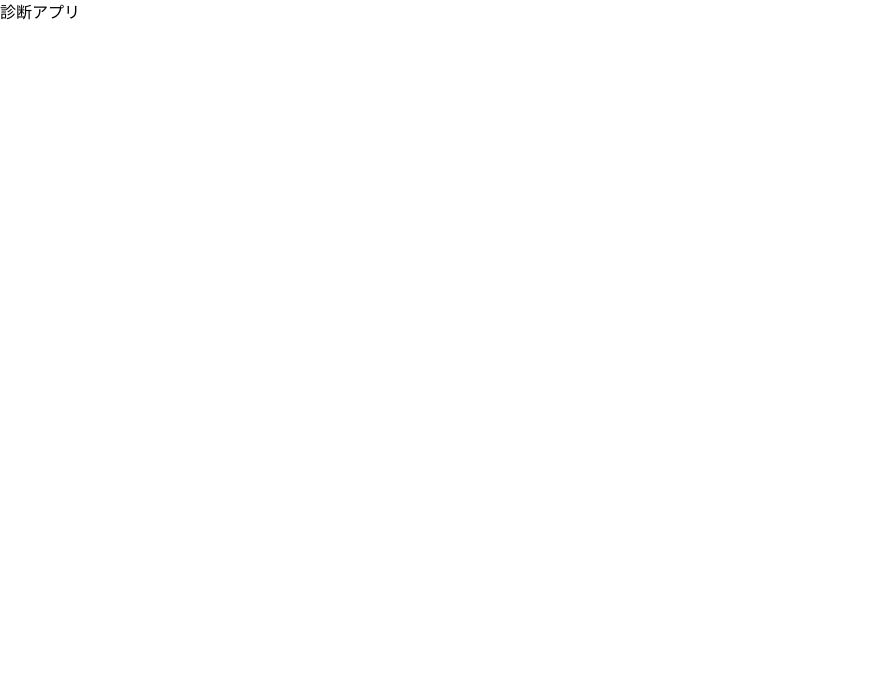
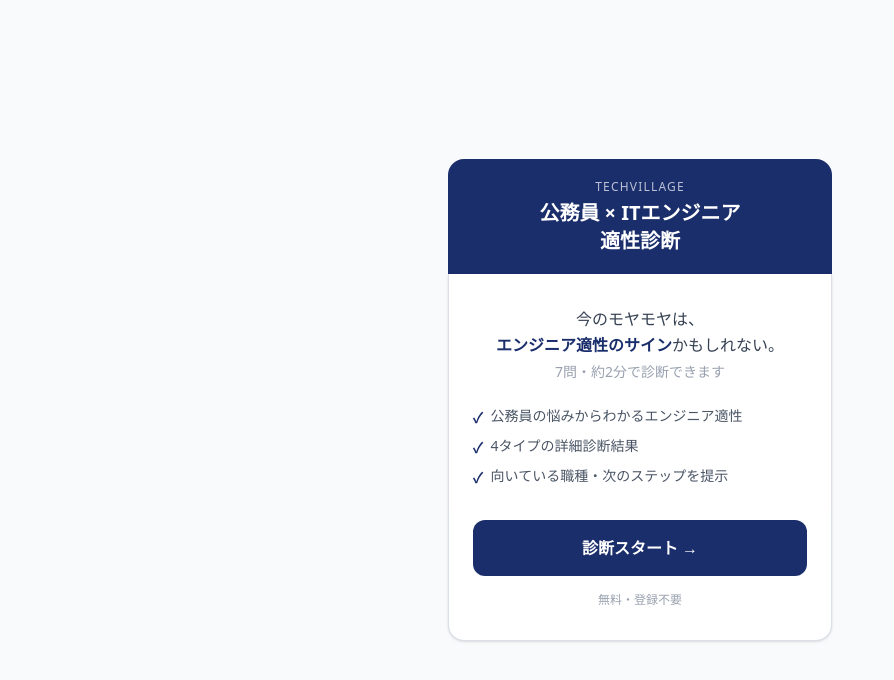
Before and after one commit to techwebvillage/diagnosis, a Next.js app: page / in a window 1280 px wide. Shown: the top 680 px of the page, without its empty margins (0-894 px from the left). Built offline with nearby package versions, Linux system fonts and the light colour scheme.

Commit message:
feat: TOP ページ + SEO meta タグ

```diff
--- a/app/layout.tsx
+++ b/app/layout.tsx
@@ -1,33 +1,25 @@
-import type { Metadata } from "next";
-import { Geist, Geist_Mono } from "next/font/google";
-import "./globals.css";
-
-const geistSans = Geist({
-  variable: "--font-geist-sans",
-  subsets: ["latin"],
-});
-
-const geistMono = Geist_Mono({
-  variable: "--font-geist-mono",
-  subsets: ["latin"],
-});
+import type { Metadata } from 'next'
+import './globals.css'
 
 export const metadata: Metadata = {
-  title: "Create Next App",
-  description: "Generated by create next app",
-};
+  title: '公務員 × ITエンジニア適性診断 | TechVillage',
+  description:
+    '今のモヤモヤは、エンジニア適性のサインかもしれない。公務員としての違和感からわかるITエンジニアとの相性診断。7問・約2分で診断できます。',
+  openGraph: {
+    title: '公務員 × ITエンジニア適性診断',
+    description: 'あなたのモヤモヤはエンジニア適性のサインかもしれない。',
+    type: 'website',
+  },
+}
 
 export default function RootLayout({
   children,
-}: Readonly<{
-  children: React.ReactNode;
-}>) {
+}: {
+  children: React.ReactNode
+}) {
   return (
-    <html
-      lang="en"
-      className={`${geistSans.variable} ${geistMono.variable} h-full antialiased`}
-    >
-      <body className="min-h-full flex flex-col">{children}</body>
+    <html lang="ja">
+      <body className="bg-gray-50 font-sans">{children}</body>
     </html>
-  );
+  )
 }
--- a/app/page.tsx
+++ b/app/page.tsx
@@ -1,3 +1,50 @@
+import Link from 'next/link'
+
 export default function Home() {
-  return <main><h1>診断アプリ</h1></main>
+  return (
+    <main className="min-h-screen flex flex-col items-center justify-center px-4 py-12">
+      <div className="w-full max-w-sm">
+        {/* ヘッダー */}
+        <div className="bg-navy text-white rounded-t-2xl px-6 py-5 text-center">
+          <p className="text-xs opacity-70 tracking-widest uppercase mb-1">TechVillage</p>
+          <h1 className="text-xl font-bold leading-snug">
+            公務員 × ITエンジニア<br />適性診断
+          </h1>
+        </div>
+
+        {/* ボディ */}
+        <div className="bg-white border border-t-0 border-navy/15 rounded-b-2xl px-6 py-8 shadow-sm">
+          <p className="text-center text-gray-700 leading-relaxed mb-6">
+            今のモヤモヤは、<br />
+            <span className="font-bold text-navy">エンジニア適性のサイン</span>かもしれない。
+            <span className="block text-sm text-gray-400 mt-1">7問・約2分で診断できます</span>
+          </p>
+
+          <ul className="space-y-2 text-sm text-gray-600 mb-8">
+            <li className="flex items-start gap-2">
+              <span className="text-navy font-bold mt-0.5">✓</span>
+              <span>公務員の悩みからわかるエンジニア適性</span>
+            </li>
+            <li className="flex items-start gap-2">
+              <span className="text-navy font-bold mt-0.5">✓</span>
+              <span>4タイプの詳細診断結果</span>
+            </li>
+            <li className="flex items-start gap-2">
+              <span className="text-navy font-bold mt-0.5">✓</span>
+              <span>向いている職種・次のステップを提示</span>
+            </li>
+          </ul>
+
+          <Link
+            href="/quiz"
+            className="block w-full bg-navy text-white text-center py-4 rounded-xl font-bold text-base hover:bg-navy/90 active:scale-95 transition-all"
+          >
+            診断スタート →
+          </Link>
+
+          <p className="text-center text-xs text-gray-400 mt-4">無料・登録不要</p>
+        </div>
+      </div>
+    </main>
+  )
 }
```
